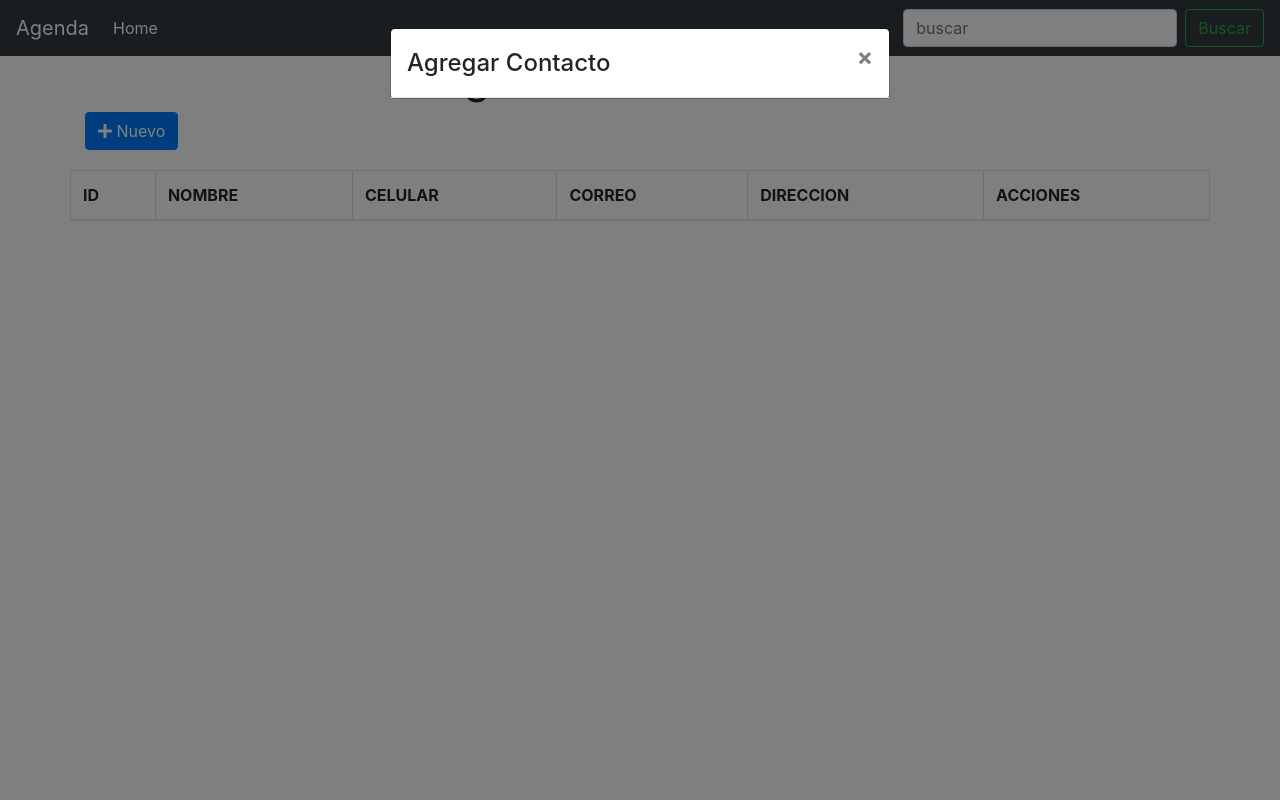
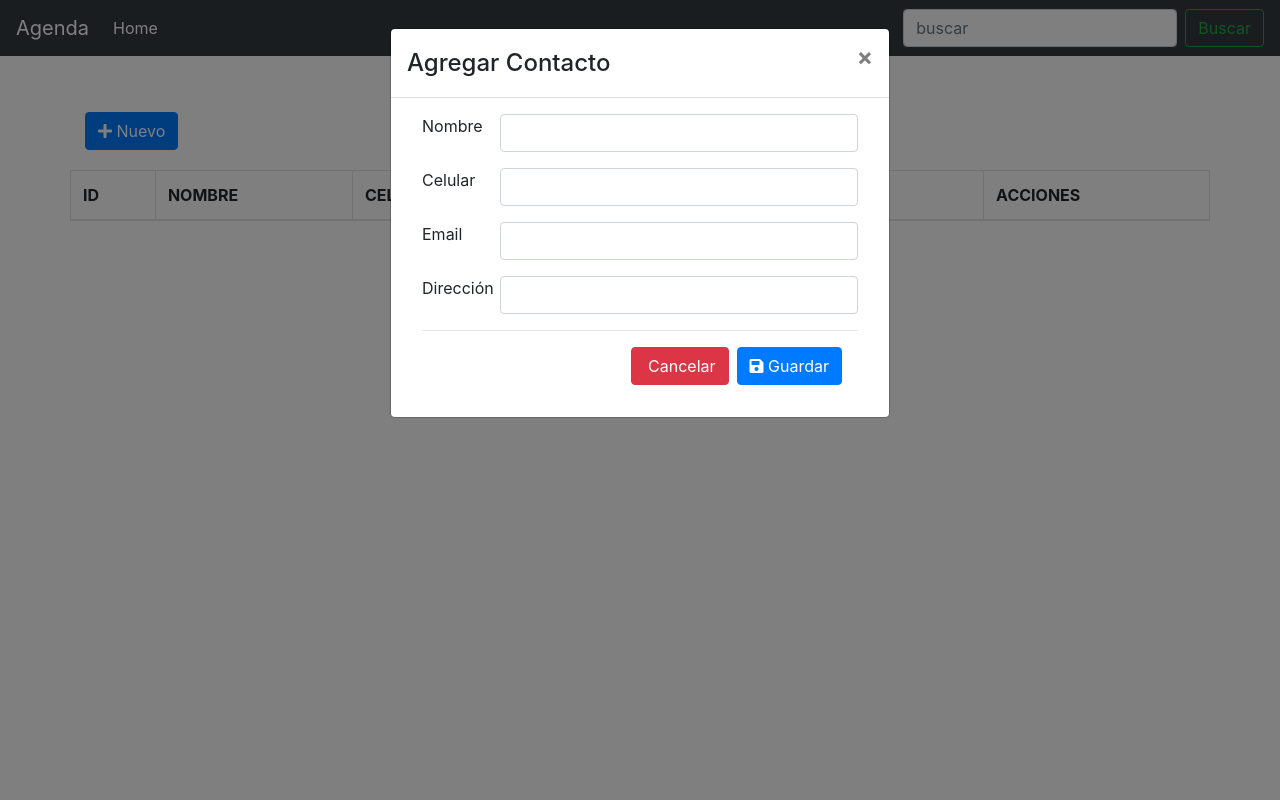
Before and after one commit to NikozV/agenda-incuyo-final, a PHP site: page / in a window 1280 px wide, after a click on "Nuevo". Run offline with PHP 8.4, Linux system fonts and the light colour scheme; lists and menus that the app fills with data are empty; some libraries are stand-ins or nearby versions.

Commit message:
modal agregar terminado

```diff
--- a/addModal.php
+++ b/addModal.php
@@ -3,10 +3,56 @@
     <div class="modal-dialog" role="document">
         <div class="modal-content">
             <div class="modal-header">
-                <center><h4 class="modal-title">Agregar Contacto</h4></center>
-                <button type="button" class="close" data-dismess="modal" aria-label="Close">
+                <center>
+                    <h4 class="modal-title">Agregar Contacto</h4>
+                </center>
+                <button type="button" class="close" data-dismiss="modal" aria-label="Close">
                     <span aria-hidden="true">&times;</span>
                 </button>
+            </div>
+
+
+            <div class="modal-body">
+                <div class="container-fluid">
+                    <form method="POST" action="agregar.php">
+                        <div class="row form-group">
+                            <div class="col-sm-2">
+                                <label class="control-label">Nombre</label>
+                            </div>
+                            <div class="col-sm-10">
+                                <input type="text" class="form-control" name="nombrecontacto">
+                            </div>
+                        </div>
+                        <div class="row form-group">
+                            <div class="col-sm-2">
+                                <label class="control-label">Celular</label>
+                            </div>
+                            <div class="col-sm-10">
+                                <input type="tel" class="form-control" name="celular">
+                            </div>
+                        </div>
+                        <div class="row form-group">
+                            <div class="col-sm-2">
+                                <label class="control-label">Email</label>
+                            </div>
+                            <div class="col-sm-10">
+                                <input type="email" class="form-control" name="email">
+                            </div>
+                        </div>
+                        <div class="row form-group">
+                            <div class="col-sm-2">
+                                <label class="control-label">Dirección</label>
+                            </div>
+                            <div class="col-sm-10">
+                                <input type="text" class="form-control" name="direccion">
+                            </div>
+                        </div>
+                        <div class="modal-footer">
+                            <button type="button" class="btn btn-danger" data-dismiss="modal"><span class="fa fa-close"></span> Cancelar </button>
+                            <button type="submit" name="add" class="btn btn-primary"><span class="fa fa-save"></span> Guardar </button>
+                        </div>
+                    </form>
+                </div>
             </div>
         </div>
     </div>
```
